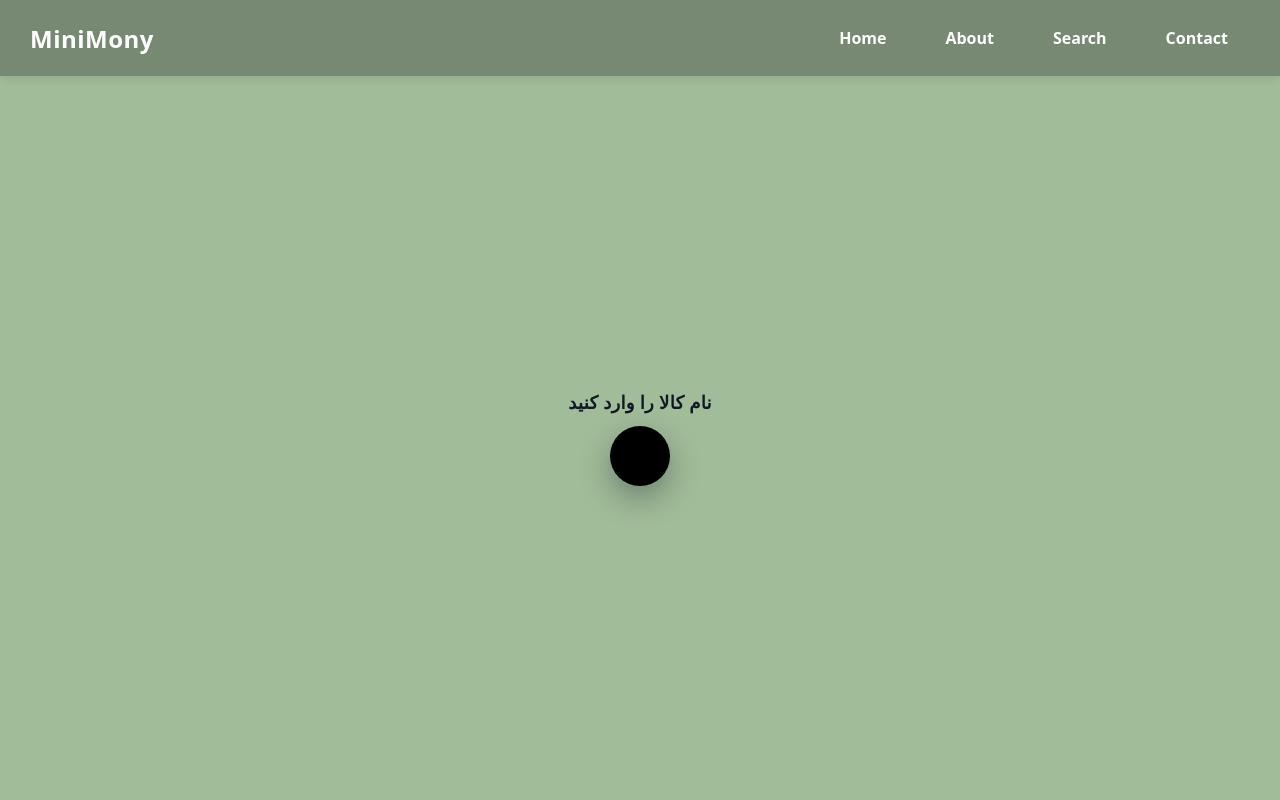
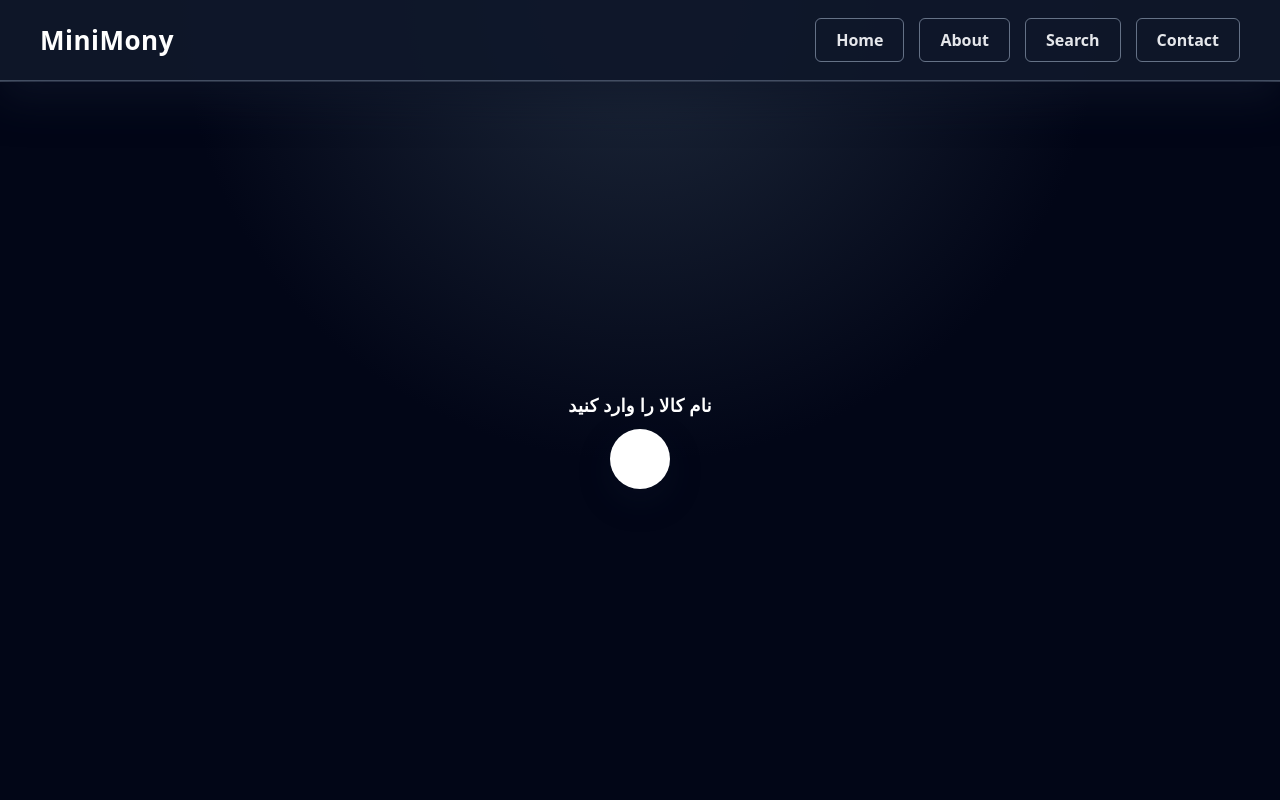
Before and after one commit to wecodegood/MiniMony, a Flask app: page / in a window 1280 px wide. Run offline with Flask 3, Linux system fonts and the light colour scheme.

Commit message:
re-colored the hole web page application, and re desighned it a little

```diff
--- a/src/gui/web/static/css/index.css
+++ b/src/gui/web/static/css/index.css
@@ -31,7 +31,7 @@ body {
 .circle-input-label {
   font-size: 18px;
   font-weight: 600;
-  color: #111827;
+  color: #ffffff;
   letter-spacing: 0.3px;
 
 }
@@ -41,7 +41,7 @@ body {
   width: 60px;
   height: 60px;
   border-radius: 50%;
-  background: #000000;
+  background: #ffffff;
   box-shadow: 0 12px 30px rgba(15, 23, 42, 0.35);
   display: flex;
   align-items: center;
@@ -76,7 +76,7 @@ body {
 }
 
 .circle-input-field::placeholder {
-  color: #9ca3af;
+  color: #000000;
 }
 
 .circle-input-wrapper.expanded .circle-input-core {
@@ -84,7 +84,8 @@ body {
   max-width: 80vw;
   height: 60px;
   border-radius: 999px;
-  background: #050608;
+  background: #ffffff;
+  border: 2px solid #000000;
   box-shadow: 0 16px 40px rgba(15, 23, 42, 0.25);
   filter: saturate(0.45) brightness(1.03);
 }
@@ -100,6 +101,7 @@ body {
   opacity: 1;
   transform: translateY(0);
   text-align: center;
+  color: #000000;
 }
 
 @keyframes bluePulse {
--- a/src/gui/web/static/css/main.css
+++ b/src/gui/web/static/css/main.css
@@ -1,5 +1,7 @@
 html {
-    background-color: #A1BC98;
+    background-color: #020617;
+    background-image: radial-gradient(circle at top, #1e293b 0, #020617 45%, #020617 100%);
+    color: #e5e7eb;
     height: 100%;
 }
 
@@ -11,7 +13,7 @@ html {
 }
 
 body {
-    margin: 0;
+    margin: 0px;
     min-height: 100vh;
     display: flex;
     flex-direction: column;
@@ -36,7 +38,7 @@ body {
     height: 56px;
     border-radius: 50%;
     border: 5px solid rgba(209, 213, 219, 0.7);
-    border-top-color: #1f2937;
+    border-top-color: #4f46e5;
     animation: spinner-rotate 0.9s linear infinite;
     margin-bottom: 12px;
 }
@@ -56,9 +58,12 @@ body {
     display: flex;
     justify-content: space-between;
     align-items: center;
-    padding: 15px 30px;
-    background-color: #778873;
-    box-shadow: 0 2px 10px rgba(0, 0, 0, 0.1);
+    padding: 18px 40px;
+    background-color: rgba(15, 23, 42, 0.96);
+    box-shadow:
+        0 18px 40px rgba(15, 23, 42, 0.65),
+        0 1px 0 rgba(148, 163, 184, 0.45);
+    border-bottom: 1px solid rgba(148, 163, 184, 0.4);
     position: sticky;
     top: 0;
     z-index: 100;
@@ -66,7 +71,7 @@ body {
 }
 
 .logo {
-    font-size: 24px;
+    font-size: 26px;
     color: #fff; /* This will work now */
     font-weight: bolder;
     cursor: pointer;
@@ -92,12 +97,12 @@ body {
 
 .nav-btn {
     padding: 10px 20px;
-    background: none;
-    border: 2px solid transparent;
+    background: transparent;
+    border: 1px solid rgba(148, 163, 184, 0.65);
     border-radius: 6px;
     font-size: 16px;
     font-weight: bolder;
-    color: #fff; /* Explicitly set button text color */
+    color: #e5e7eb; /* Explicitly set button text color */
     cursor: pointer;
     transition: all 0.3s ease;
     text-align: center; /* Center text inside button */
@@ -105,11 +110,13 @@ body {
 }
 
 .nav-btn:hover {
-    background-color: #D2DCB6;
-    color: #111827;
-    border-color: #000;
+    background-color: #4f46e5;
+    color: #f9fafb;
+    border-color: #4f46e5;
     transform: translateY(-2px);
-    box-shadow: 0 6px 0 rgba(0, 0, 0, 0.6), 0 10px 18px rgba(0, 0, 0, 0.35);
+    box-shadow:
+        0 6px 0 rgba(15, 23, 42, 0.9),
+        0 14px 24px rgba(15, 23, 42, 0.75);
 }
 
 .nav-btn:active {
--- a/src/json/divar.json
+++ b/src/json/divar.json
@@ -1,6 +1,6 @@
 {
     "name": "قاب گوشی poco x3 pro",
-    "price": 100000,
+    "price": 120000,
     "link": "/v/%D9%82%D8%A7%D8%A8-%DA%AF%D9%88%D8%B4%DB%8C-poco-x3-pro/QaDRM41x",
     "image": "https://s100.divarcdn.com/static/photo/neda/webp_thumbnail/X8XxUx4Q7GWhNtxv2ELZJg/cd2c2fcc-ddc8-462d-a26b-a31dfa89ef9f.webp"
 }
```
Also changed, not shown: src/gui/web/static/css/search.css (+7 -7 lines).
